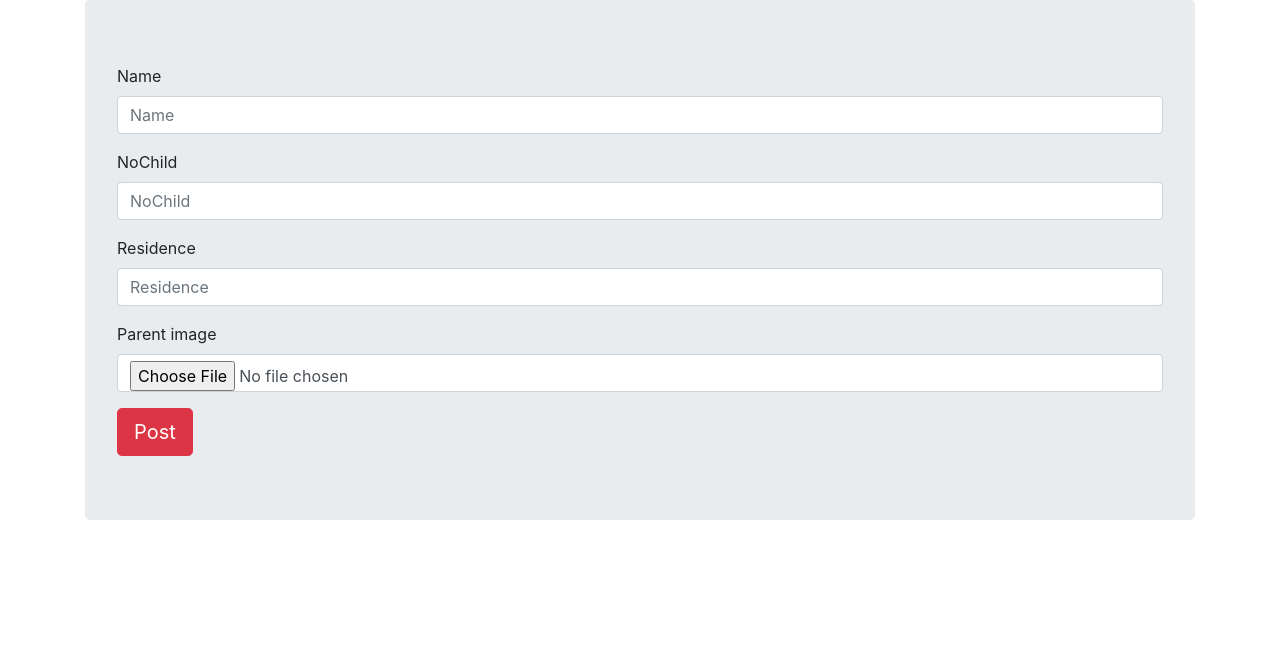
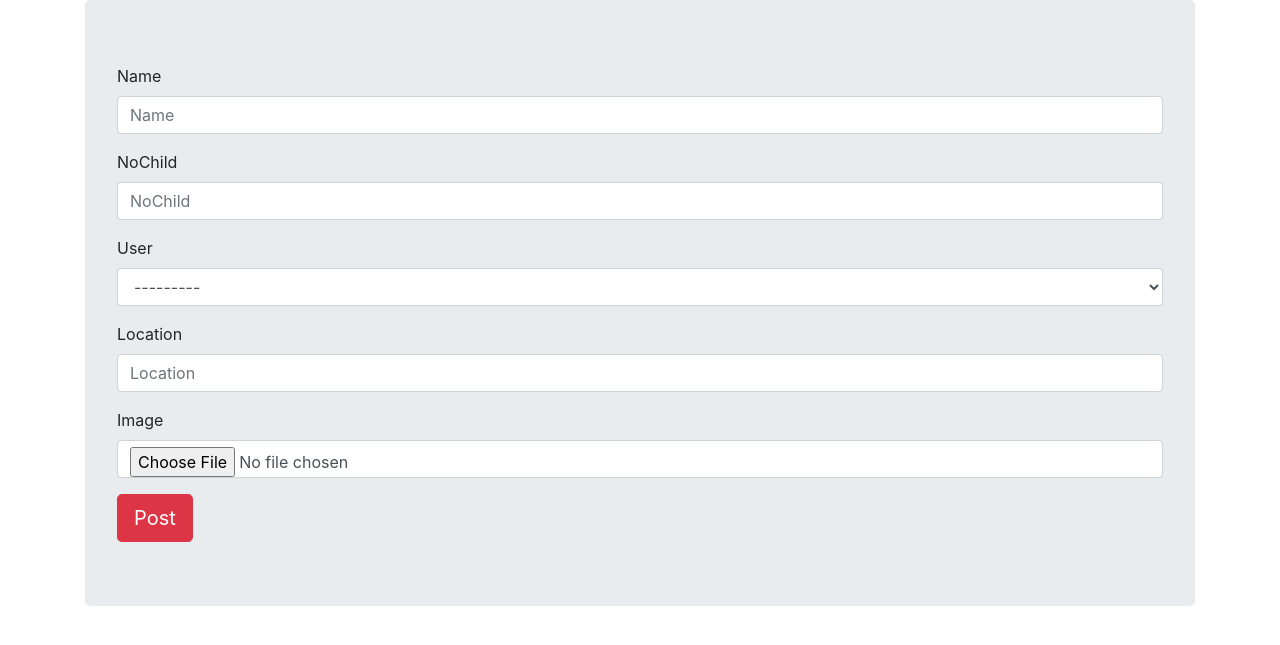
Before and after one commit to BrendaMwiza/Azabe, a Django app: page /editprofile in a window 1280 px wide. Shown: the top 645 px of the page. Run offline with Django 3.2, Linux system fonts and the light colour scheme; the visitor is signed in with stand-in values (Sample User, id 1); data comes from the database, SQL or seed files in the repository; both versions use the stored data as it was before the commit; some libraries are stand-ins or nearby versions.

Commit message:
changed models

```diff
--- a/azapp/models.py
+++ b/azapp/models.py
@@ -4,17 +4,19 @@ from __future__ import unicode_literals
 from django.db import models
 from django.contrib.auth.models import User
 from tinymce.models import HTMLField
+from django.utils.timezone import utc
+from datetime import datetime
 
 # Create your models here.
 class Post(models.Model):
     name= models.CharField(max_length=60, null=True)
     description = models.CharField(max_length=60, null=True)
     location = models.CharField(max_length=60)
-    time = models.CharField(max_length=60)
+    time = models.DateTimeField(auto_now=True, null=True)
     user= models.ForeignKey(User,on_delete=models.CASCADE, null=True)
 
     def __str__(self):
-        return str(self.title)
+        return str(self.name)
 
     def save_post(self):
         self.save()
@@ -22,9 +24,10 @@ class Post(models.Model):
 class Parents(models.Model):
     name = models.CharField(max_length=60)
     noChild = models.IntegerField()
-    residence = models.CharField(max_length=60)
+    user =models.ForeignKey(User,on_delete=models.CASCADE)
+    location = models.CharField(max_length=60)
     email = models.CharField(max_length=60)
-    parent_image = models.ImageField(upload_to='parent/')
+    image = models.ImageField(upload_to='parent/',null=True, blank=True)
 
     def __str__(self):
         return str(self.name)
@@ -35,7 +38,7 @@ class Parents(models.Model):
 class Child(models.Model):
     names=models.CharField(max_length=60)
     age = models.IntegerField()
-    parent = models.ForeignKey(Parents,on_delete=models.CASCADE, blank=True)
+    parent = models.ForeignKey(Parents,on_delete=models.CASCADE, blank=True,null=True )
 
     def __str__(self):
         return str(self.names)
@@ -46,8 +49,9 @@ class Child(models.Model):
 class Partners(models.Model):
     partner_name = models.CharField(max_length=60)
     description= models.CharField(max_length=60)
+    user =models.ForeignKey(User,on_delete=models.CASCADE)
     email = models.CharField(max_length=60)
-    partner_image = models.ImageField(upload_to='partner/')
+    partner_image = models.ImageField(upload_to='partner/',null=True ,blank=True)
 
     def __str__(self):
         return str(self.patner_name)
@@ -57,9 +61,9 @@ class Partners(models.Model):
 
 class Activities(models.Model):
     activity_name = models.CharField(max_length=60)
-    partner_image = models.ForeignKey(Partners, on_delete=models.CASCADE, blank=True)
+    partner_image = models.ForeignKey(Partners, on_delete=models.CASCADE, blank=True,null=True )
     description= models.CharField(max_length=60)
-    activity_image = models.ImageField(upload_to='activity/')
+    activity_image = models.ImageField(upload_to='activity/',null=True ,blank=True)
     price=models.CharField(max_length=60)
 
     def __str__(self):
--- a/azapp/views.py
+++ b/azapp/views.py
@@ -43,11 +43,11 @@ def new_post(request):
 @login_required(login_url='/accounts/login/')
 def getProfile(request,users=None):
     user = request.user
-    parent_image = Parents.objects.filter(name=user)
+    image = Parents.objects.filter(name=user)
     name = request.user
     profile = Parents.objects.filter(name=name).all()
 
-    return render(request,'profile/profile.html',locals(),{"parent_image":parent_image})
+    return render(request,'profile/profile.html',locals(),{"image":image})
 
 
 @login_required(login_url='/accounts/login/')
```
Also changed, not shown: azapp/templates/registration/login.html (+26 -1 lines), azapp/migrations/0001_initial.py, azapp/migrations/0002_auto_20191118_0914.py (deleted), azapp/migrations/0003_parents_parent_image.py (deleted), db.sqlite3 (deleted), static/img/login1.jpeg (added), 12 other files.
